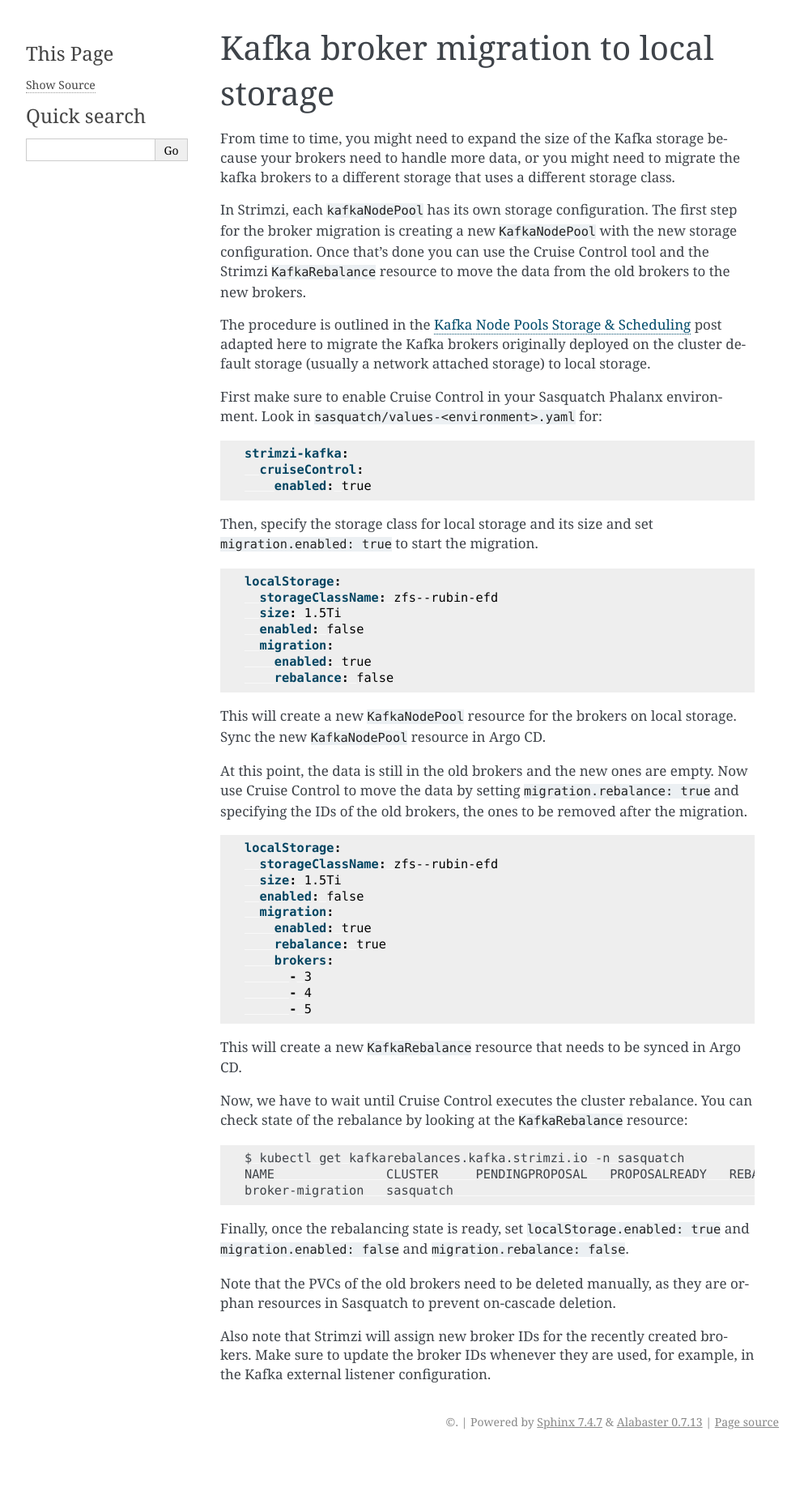
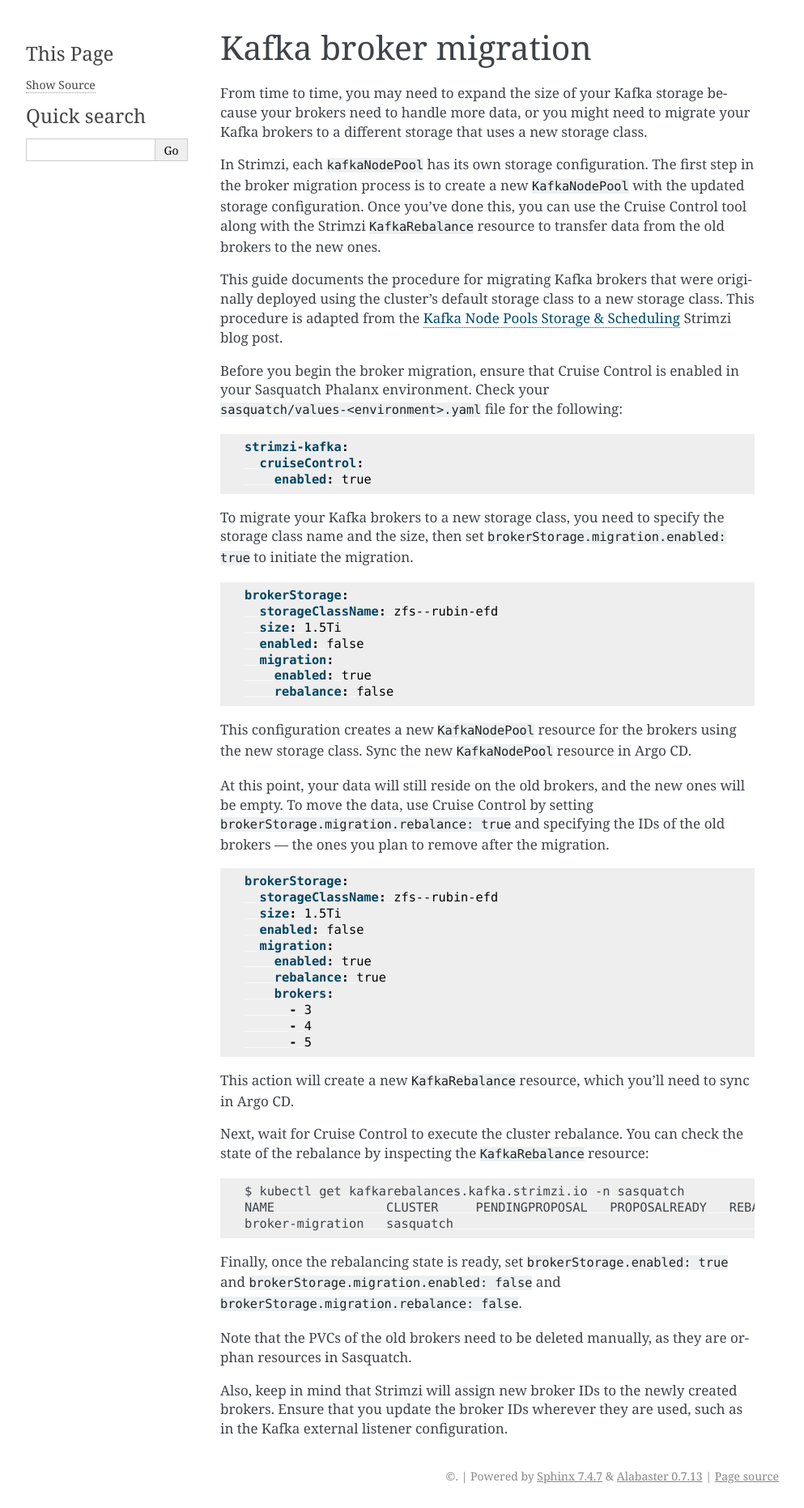
Before and after one commit to lsst-sqre/sasquatch, a Sphinx documentation site: the page built from docs/developer-guide/broker-migration.rst, in a window 1280 px wide. Shown: the whole page at 81% size, without its empty margins (148-1141 px from the left). Built offline with Sphinx 7.4.7, drawn with Linux system fonts in a browser that asks for light colours; before the commit the page ends 1795 px from its top, so only the background shows below that.

Commit message:
Generalize the broker migration procedure
- Since the storage class is configurable this procedure can be generic.

```diff
--- a/docs/developer-guide/broker-migration.rst
+++ b/docs/developer-guide/broker-migration.rst
@@ -1,19 +1,20 @@
 .. _broker-migration:
 
-#######################################
-Kafka broker migration to local storage
-#######################################
+######################
+Kafka broker migration
+######################
 
-From time to time, you might need to expand the size of the Kafka storage because your brokers need to handle more data, or you might need to migrate the kafka brokers to a different storage that uses a different storage class.
+From time to time, you may need to expand the size of your Kafka storage because your brokers need to handle more data, or you might need to migrate your Kafka brokers to a different storage that uses a new storage class.
 
 In Strimzi, each ``kafkaNodePool`` has its own storage configuration.
-The first step for the broker migration is creating a new ``KafkaNodePool`` with the new storage configuration.
-Once that's done you can use the Cruise Control tool and the Strimzi ``KafkaRebalance`` resource to move the data from the old brokers to the new brokers.
+The first step in the broker migration process is to create a new ``KafkaNodePool`` with the updated storage configuration.
+Once you’ve done this, you can use the Cruise Control tool along with the Strimzi ``KafkaRebalance`` resource to transfer data from the old brokers to the new ones.
 
-The procedure is outlined in the `Kafka Node Pools Storage & Scheduling`_ post adapted here to migrate the Kafka brokers originally deployed on the cluster default storage (usually a network attached storage) to local storage.
+This guide documents the procedure for migrating Kafka brokers that were originally deployed using the cluster's default storage class to a new storage class.
+This procedure is adapted from the `Kafka Node Pools Storage & Scheduling`_ Strimzi blog post.
 
-First make sure to enable Cruise Control in your Sasquatch Phalanx environment.
-Look in ``sasquatch/values-<environment>.yaml`` for:
+Before you begin the broker migration, ensure that Cruise Control is enabled in your Sasquatch Phalanx environment.
+Check your ``sasquatch/values-<environment>.yaml`` file for the following:
 
 .. code:: yaml
 
@@ -21,11 +22,11 @@
     cruiseControl:
       enabled: true
 
-Then, specify the storage class for local storage and its size and set ``migration.enabled: true`` to start the migration.
+To migrate your Kafka brokers to a new storage class, you need to specify the storage class name and the size, then set ``brokerStorage.migration.enabled: true`` to initiate the migration.
 
 .. code:: yaml
 
-  localStorage:
+  brokerStorage:
     storageClassName: zfs--rubin-efd
     size: 1.5Ti
     enabled: false
@@ -34,15 +35,15 @@
       rebalance: false
 
 
-This will create a new ``KafkaNodePool`` resource for the brokers on local storage.
+This configuration creates a new ``KafkaNodePool`` resource for the brokers using the new storage class.
 Sync the new ``KafkaNodePool`` resource in Argo CD.
 
-At this point, the data is still in the old brokers and the new ones are empty.
-Now use Cruise Control to move the data by setting ``migration.rebalance: true`` and specifying the IDs of the old brokers, the ones to be removed after the migration.
+At this point, your data will still reside on the old brokers, and the new ones will be empty.
+To move the data, use Cruise Control by setting ``brokerStorage.migration.rebalance: true`` and specifying the IDs of the old brokers — the ones you plan to remove after the migration.
 
 .. code:: yaml
 
-  localStorage:
+  brokerStorage:
     storageClassName: zfs--rubin-efd
     size: 1.5Ti
     enabled: false
@@ -54,10 +55,10 @@
         - 4
         - 5
 
-This will create a new ``KafkaRebalance`` resource that needs to be synced in Argo CD.
+This action will create a new ``KafkaRebalance`` resource, which you’ll need to sync in Argo CD.
 
-Now, we have to wait until Cruise Control executes the cluster rebalance.
-You can check state of the rebalance by looking at the ``KafkaRebalance`` resource:
+Next, wait for Cruise Control to execute the cluster rebalance.
+You can check the state of the rebalance by inspecting the ``KafkaRebalance`` resource:
 
 .. code:: bash
 
@@ -65,12 +66,12 @@
     NAME               CLUSTER     PENDINGPROPOSAL   PROPOSALREADY   REBALANCING   READY   NOTREADY   STOPPED
     broker-migration   sasquatch                                                   True
 
-Finally, once the rebalancing state is ready, set ``localStorage.enabled: true`` and ``migration.enabled: false`` and ``migration.rebalance: false``.
+Finally, once the rebalancing state is ready, set ``brokerStorage.enabled: true`` and ``brokerStorage.migration.enabled: false`` and ``brokerStorage.migration.rebalance: false``.
 
-Note that the PVCs of the old brokers need to be deleted manually, as they are orphan resources in Sasquatch to prevent on-cascade deletion.
+Note that the PVCs of the old brokers need to be deleted manually, as they are orphan resources in Sasquatch.
 
-Also note that Strimzi will assign new broker IDs for the recently created brokers.
-Make sure to update the broker IDs whenever they are used, for example, in the Kafka external listener configuration.
+Also, keep in mind that Strimzi will assign new broker IDs to the newly created brokers.
+Ensure that you update the broker IDs wherever they are used, such as in the Kafka external listener configuration.
 
 
 .. _Kafka Node Pools Storage & Scheduling: https://strimzi.io/blog/2023/08/28/kafka-node-pools-storage-and-scheduling/
```
